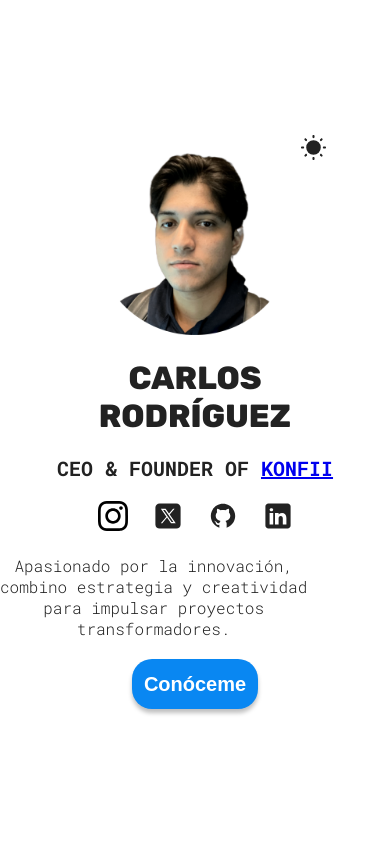
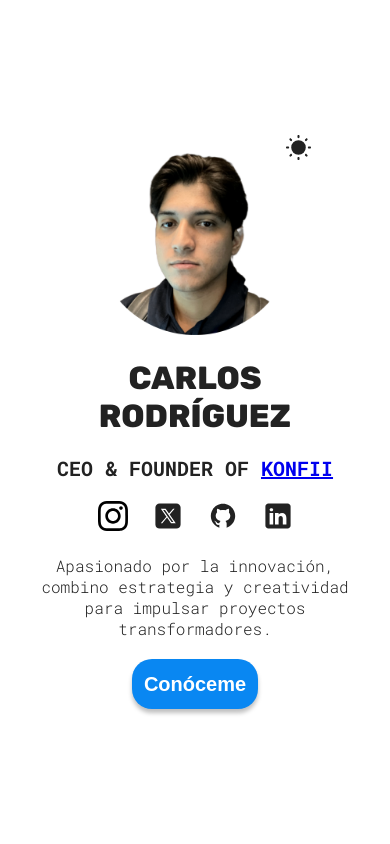
Before and after one commit to oiramu/my-personal-website, a React (Vite) app: page / in a window 390 px wide. Shown: the top 844 px of the page. Built offline with nearby package versions, Linux system fonts and the light colour scheme.

Commit message:
Actualicé descripcion mobile

```diff
--- a/src/App.css
+++ b/src/App.css
@@ -31,6 +31,8 @@ body {
   display: flex;
   flex-direction: column;
   gap: 60px;
+  padding: 0 24px;
+  box-sizing: border-box;
 }
 
 h1,
--- a/src/sections/Hero/HeroStyles.module.css
+++ b/src/sections/Hero/HeroStyles.module.css
@@ -69,6 +69,7 @@
 
 .description {
   max-width: 32ch;
+  align-self: center;
 }
 
 .info {
```
